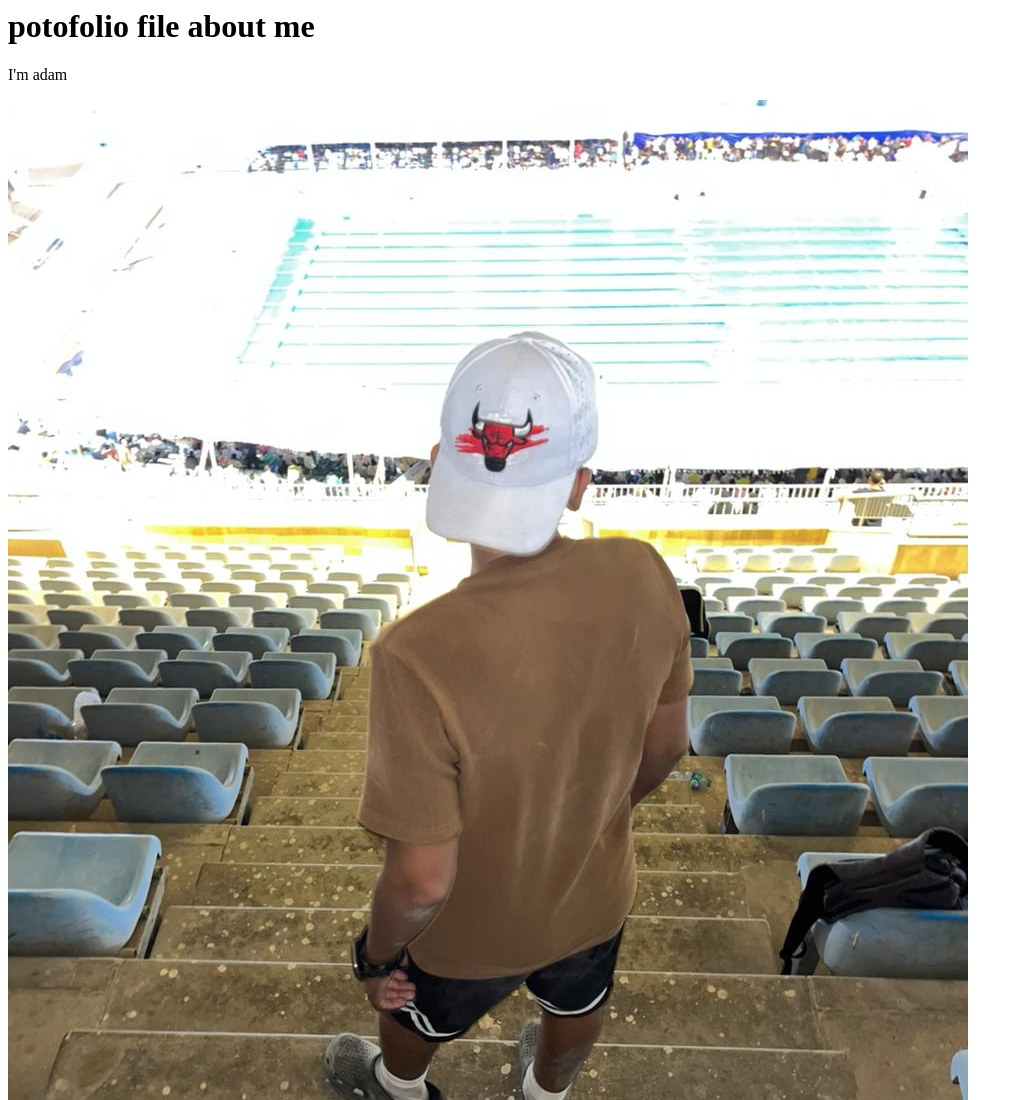
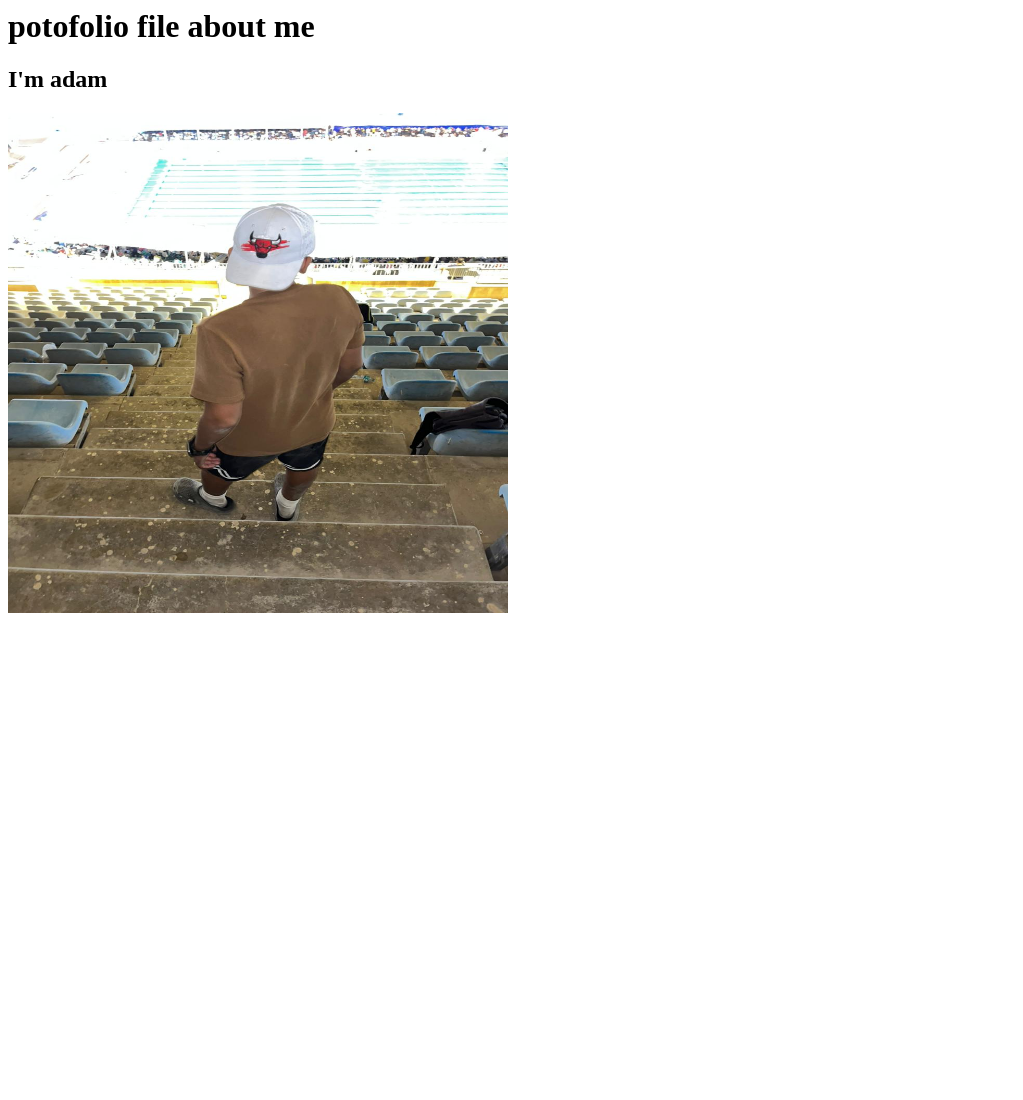
Before and after one commit to 170611adam/portofolio, a plain HTML site: page indx.html in a window 1280 px wide. Shown: the top 1100 px of the page, without its empty margins (0-1023 px from the left). After the commit the page ends 800 px from the top, so only its background shows below. Drawn offline with Linux system fonts and the light colour scheme.

Commit message:
first commit

```diff
--- a/indx.html
+++ b/indx.html
@@ -7,8 +7,9 @@
 </head>
 <body>
     <h1>potofolio file about me</h1>
-    <p>I'm adam</p>
-    <div class="photo" id="ss"></div>
-    <img src="WhatsApp Image 2025-08-30 at 4.29.03 PM.jpeg" alt="sorry">
+    <h2>I'm adam</h2>
+    <div class="photo" >
+    <img id="ss" src="WhatsApp Image 2025-08-30 at 4.29.03 PM.jpeg" alt="sorry">
+    </div>
 </body>
 </html>
--- a/style.css
+++ b/style.css
@@ -1,5 +1,5 @@
-#ss img{
-    width: 50px;
-    height: 50px;
+#ss {
+    width: 500px;
+    height: 500px;
 
 }
```
